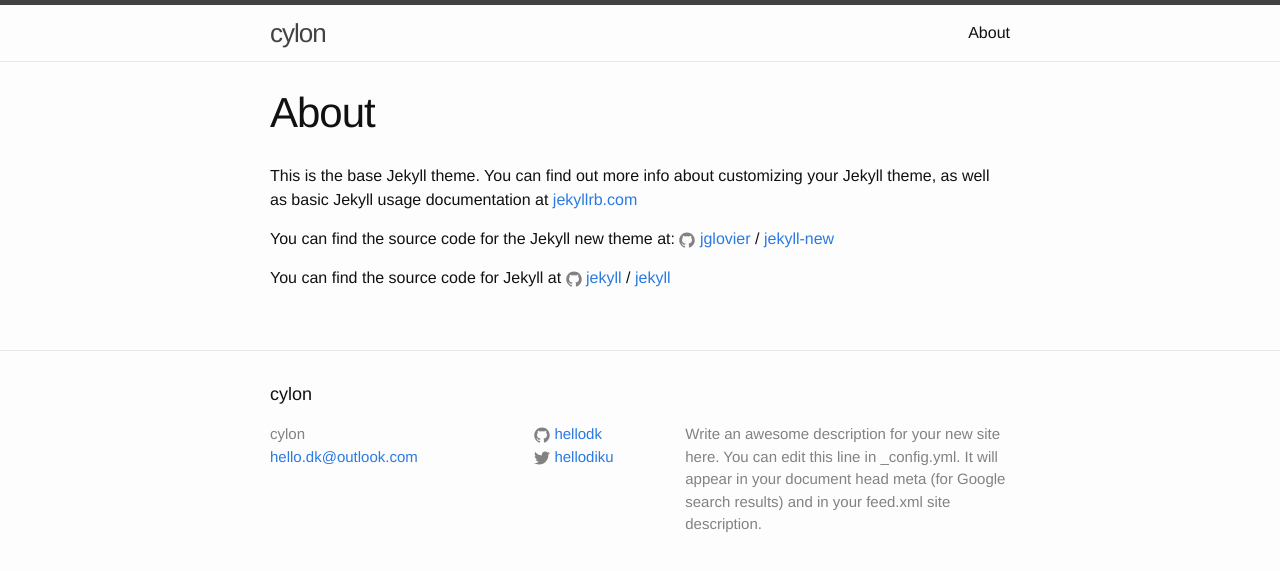
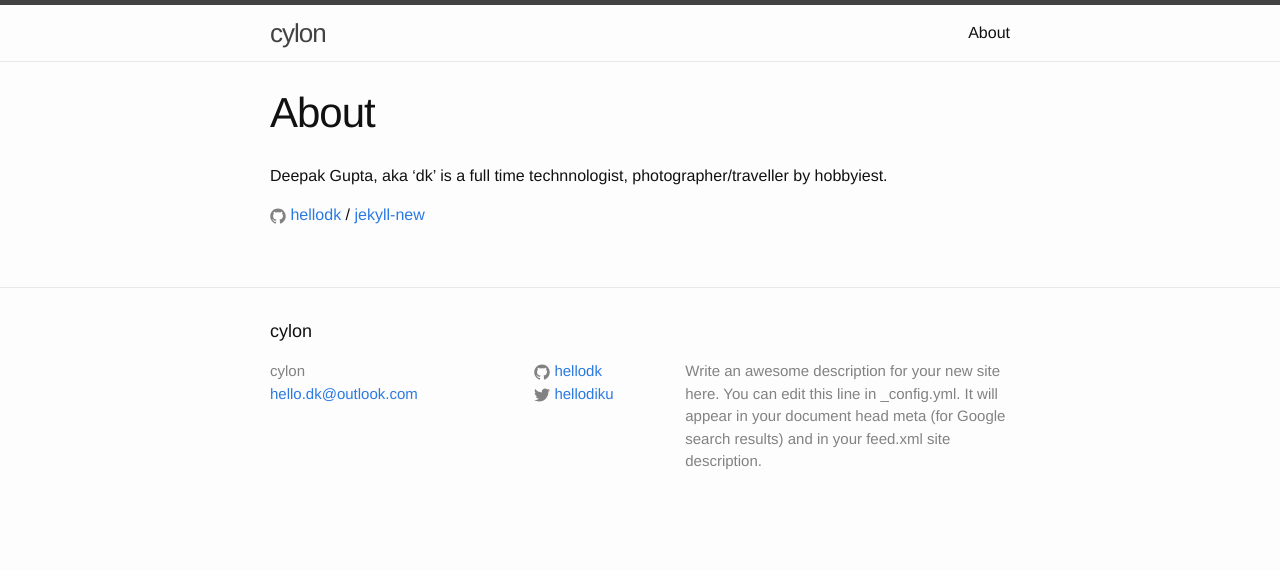
Before and after one commit to hellodk/hellodk.github.io, a Jekyll site: the page built from about.md, in a window 1280 px wide. Shown: the top 571 px of the page. Built offline with Jekyll 4.4.1, drawn with Linux system fonts in a browser that asks for light colours.

Commit message:
Updated About description

```diff
--- a/about.md
+++ b/about.md
@@ -4,12 +4,7 @@
 permalink: /about/
 ---
 
-This is the base Jekyll theme. You can find out more info about customizing your Jekyll theme, as well as basic Jekyll usage documentation at [jekyllrb.com](http://jekyllrb.com/)
+Deepak Gupta, aka 'dk' is a full time technnologist, photographer/traveller by hobbyiest.
 
-You can find the source code for the Jekyll new theme at:
-{% include icon-github.html username="jglovier" %} /
-[jekyll-new](https://github.com/jglovier/jekyll-new)
-
-You can find the source code for Jekyll at
-{% include icon-github.html username="jekyll" %} /
-[jekyll](https://github.com/jekyll/jekyll)
+{% include icon-github.html username="hellodk" %} /
+[jekyll-new](https://github.com/hellodk)
```
Also changed, not shown: 2 other files.
